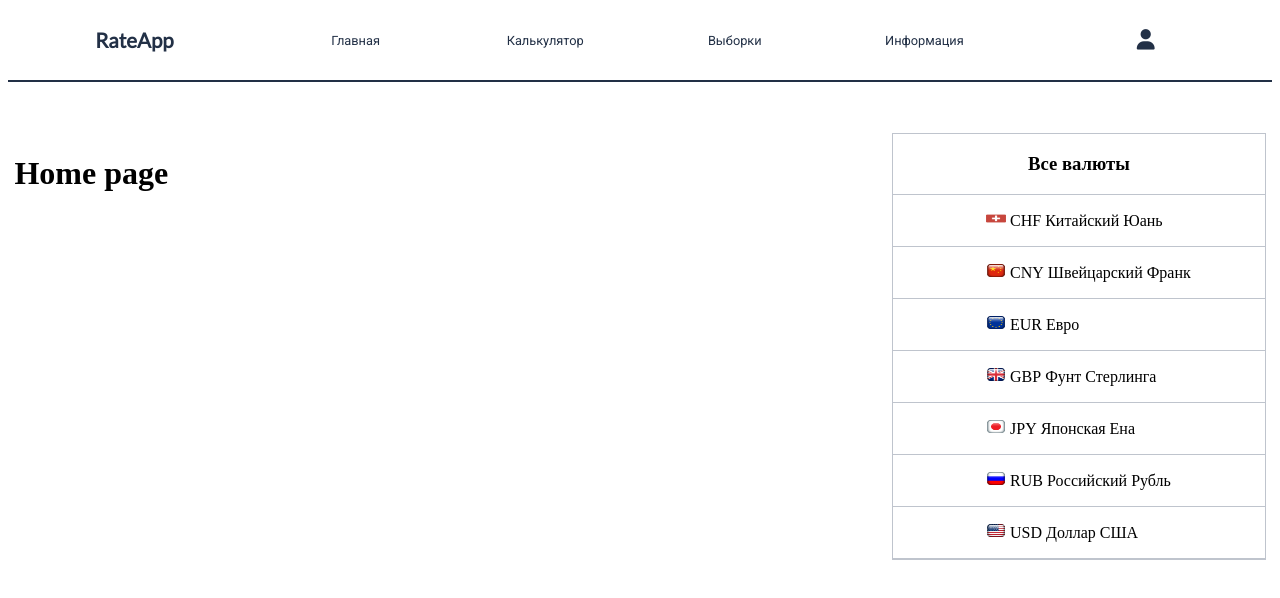
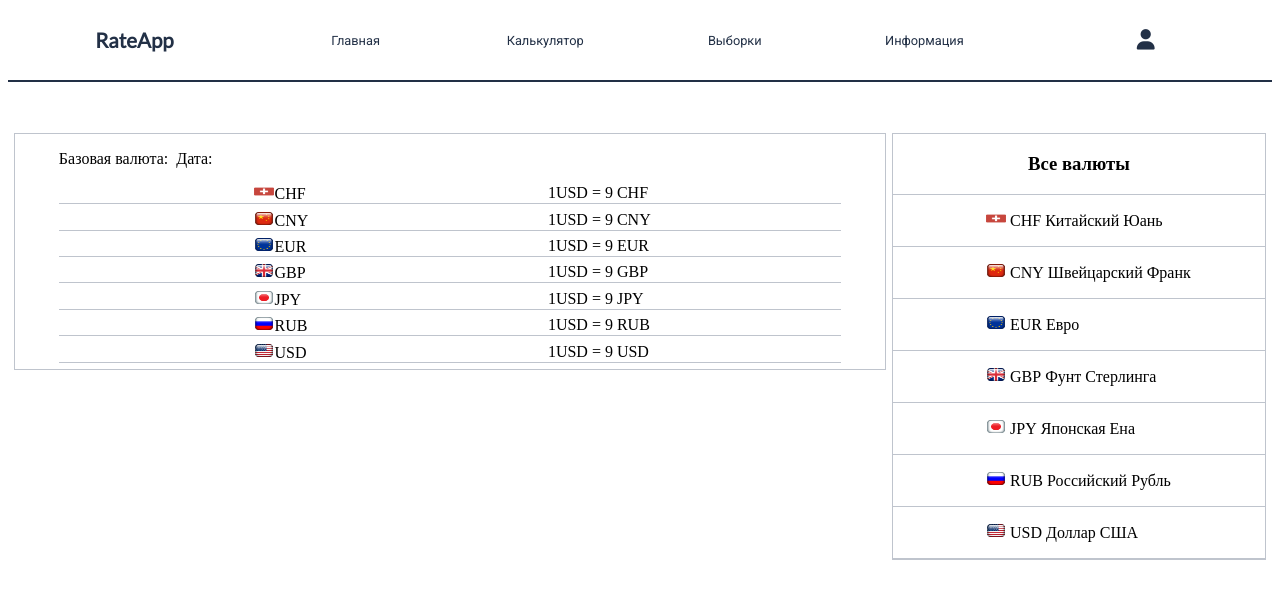
Before and after one commit to haliivi/react_exchange_rates, a React (Create React App) app: page / in a window 1280 px wide. Shown: the top 598 px of the page. Built offline with nearby package versions, Linux system fonts and the light colour scheme.

Commit message:
1) Write component Exchange and style him. 2) Plug it to Home page.

```diff
--- /dev/null
+++ b/src/components/Exchange/Exchange.jsx
@@ -0,0 +1,30 @@
+import { useContext } from 'react';
+import { RateContext } from '../../context/RateContext'
+import './Exchange.scss';
+
+export const Exchange = () => {
+    const {state} = useContext(RateContext)
+    const currency = {...state.currency}
+
+    return (
+        <div className="exchange">
+            <div className="exchange-container">
+                <div className="exchange-content">
+                    <div className="">
+                        <p>Базовая валюта: &nbsp;Дата: &nbsp;</p>
+                    </div>
+                    <ul>
+                        {
+                            Object.keys(currency).map((item, i) => (
+                                <li key={item}>
+                                    <span><img src={currency[item].flag} alt={currency[item].name} />{item}</span>
+                                    <span>{`1${state.base} = ${currency[item].course} ${item}`}</span>
+                                </li>
+                            ))
+                        }
+                    </ul>
+                </div>
+            </div>
+        </div>
+    )
+}
--- /dev/null
+++ b/src/components/Exchange/Exchange.scss
@@ -0,0 +1,35 @@
+.exchange {
+    min-height: 16vw;
+    border: 1vw 0 1vw 0;
+    border: 1px solid #bfc4cd;
+}
+
+.exchange-container {
+    width: 90%;
+    margin: 0 auto;
+}
+
+.exchange-head {
+    font-weight: bold;
+    padding: 1vw;
+}
+
+.exchange-content {
+    ul {
+        list-style: none;
+        margin: 0;
+        padding: 0;
+        li {
+            padding-left: 25%;
+            border-bottom: 1px solid #bfc4cd;
+            display: block;
+            margin: .5vw auto .5vw auto;
+            display: grid;
+            grid-template-columns: 1fr 1fr;
+            img {
+                width: 20px;
+                height: 15px;
+            }
+        }
+    }
+}
--- a/src/pages/Home/Home.jsx
+++ b/src/pages/Home/Home.jsx
@@ -1,7 +1,8 @@
+import { Exchange } from '../../components/Exchange/Exchange'
 import './Home.scss'
 
 export const Home = () => {
     return (
-        <h1>Home page</h1>
+        <Exchange />
     )
 }
```
